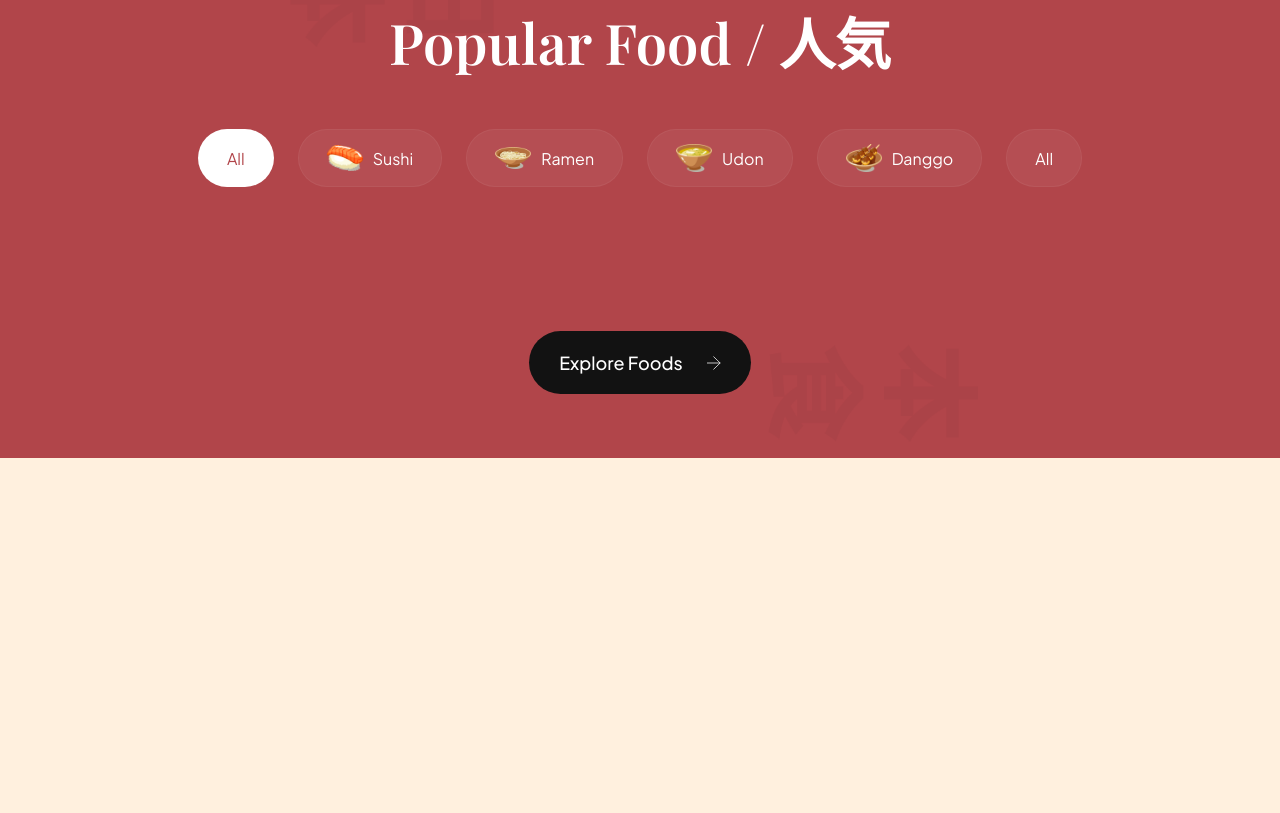
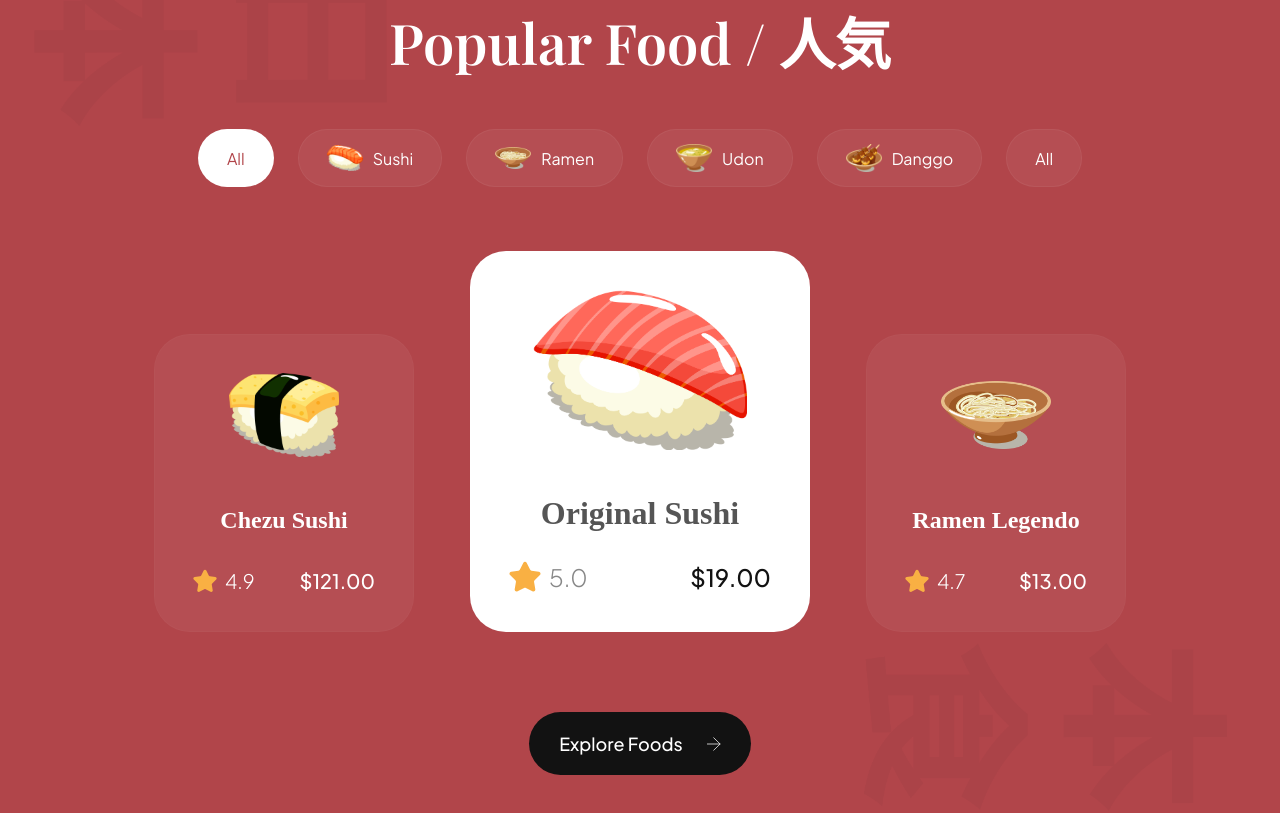
Before and after one commit to fendishatech/japanese-sushi, a website built with Vite: page index.html in a window 1280 px wide. Shown: the part 1569-2382 px from the top of the page. Before the commit the page ends 2027 px from the top, so only its background shows below. Built offline with nearby package versions, Linux system fonts and the light colour scheme.

Commit message:
finished popular section

```diff
--- a/css/sections/popular.css
+++ b/css/sections/popular.css
@@ -75,6 +75,7 @@
     align-items: end;
     flex-wrap: wrap;
     justify-content: center;
+    gap: 56px;
 }
 
 .popular-foods__explore-button {
@@ -99,3 +100,94 @@
     object-fit: contain;
     margin-left: 21px;
 }
+
+.popular-foods__card {
+    padding: 38px;
+    min-width: 260px;
+    height: fit-content;
+
+    display: flex;
+    align-items: center;
+    flex-direction: column;
+
+    border-radius: 36px;
+    background: rgba(255,255,255,0.05);
+    border: 1px solid rgba(255,255,255,0.02);
+}
+
+.popular-foods__card-image {
+    width: 110px;
+    height: 84px;
+    object-fit: contain;
+}
+
+.popular-foods__card-title {
+    margin-top: 47px;
+    font-weight: 600;
+    font-size: 24px;
+    line-height: 32px;
+    font-family: var(--playfair_display);
+    color:#fff;
+    text-align: center;
+}
+
+.popular-foods__card-details {
+    width: 100%;
+    margin-top: 32px;
+}
+
+.popular-foods__card-rating {
+    display: flex;
+    align-items: center;
+    gap: 8px;
+}
+
+.popular-foods__card-rating img {
+    width: 24px;
+    height: 24px;
+    object-fit: contain;
+}
+
+.popular-foods__card-rating p {
+    font-size: 20px;
+    font-weight: 300;
+    font-family: var(--plus-jakarta-sans);
+    color:#fff;
+}
+
+.popular-foods__card-price {
+    font-size: 20px;
+    font-weight: 500;
+    font-family: var(--plus-jakarta-sans);
+    color: #fff;
+}
+
+.popular-foods__card.active-card {
+    background-color: #fff;
+    min-width: 340px;
+}
+
+.popular-foods__card.active-card .popular-foods__card-image {
+    width: 214px;
+    height: 160px;
+}
+
+.popular-foods__card.active-card .popular-foods__card-title {
+    color: var(--black-500);
+    font-size: 32px;
+}
+
+.popular-foods__card.active-card .popular-foods__card-rating img {
+    width: 32px;
+    height: 32px;
+}
+
+.popular-foods__card.active-card .popular-foods__card-rating p {
+    font-size: 24px;
+    color: var(--gray-100);
+}
+
+.popular-foods__card.active-card .popular-foods__card-price {
+    font-size: 24px;
+    color: var(--secondary-color);
+}
--- a/index.html
+++ b/index.html
@@ -51,7 +51,7 @@
           <div class="hero-content-info">
             <h1>Feel the taste of Japanese food.</h1>
             <p>
-              Feel the taste of the most popular japanese foods from naywhere
+              Feel the taste of the most popular japanese foods from anywhere
               and anytime.
             </p>
             <div class="hero-content__buttons">
@@ -136,10 +136,60 @@
           <button class="popular-foods__filter-btn">All</button>
         </div>
         <!-- Catalogue -->
-        <div class="popular-foods__catalogue"></div>
+        <div class="popular-foods__catalogue">
+          <article class="popular-foods__card">
+            <img
+              class="popular-foods__card-image"
+              src="assets/sushi-12.png"
+              alt="sushi-12"
+            />
+            <h4 class="popular-foods__card-title">Chezu Sushi</h4>
+            <div class="popular-foods__card-details flex-between">
+              <div class="popular-foods__card-rating">
+                <img src="assets/star.svg" alt="star" />
+                <p>4.9</p>
+              </div>
+              <div class="popular-foods__card-price">$121.00</div>
+            </div>
+          </article>
+          <article class="popular-foods__card active-card">
+            <img
+              class="popular-foods__card-image"
+              src="assets/sushi-11.png"
+              alt="sushi-11"
+            />
+            <h4 class="popular-foods__card-title">Original Sushi</h4>
+
+            <div class="popular-foods__card-details flex-between">
+              <div class="popular-foods__card-rating">
+                <img src="assets/star.svg" alt="star" />
+                <p>5.0</p>
+              </div>
+
+              <p class="popular-foods__card-price">$19.00</p>
+            </div>
+          </article>
+
+          <article class="popular-foods__card">
+            <img
+              class="popular-foods__card-image"
+              src="assets/sushi-10.png"
+              alt="sushi-10"
+            />
+            <h4 class="popular-foods__card-title">Ramen Legendo</h4>
+
+            <div class="popular-foods__card-details flex-between">
+              <div class="popular-foods__card-rating">
+                <img src="assets/star.svg" alt="star" />
+                <p>4.7</p>
+              </div>
+
+              <p class="popular-foods__card-price">$13.00</p>
+            </div>
+          </article>
+        </div>
         <button type="button" class="popular-foods__explore-button">
           Explore Foods
-
           <img src="assets/arrow-right.svg" alt="arrow right" />
         </button>
       </section>
```
